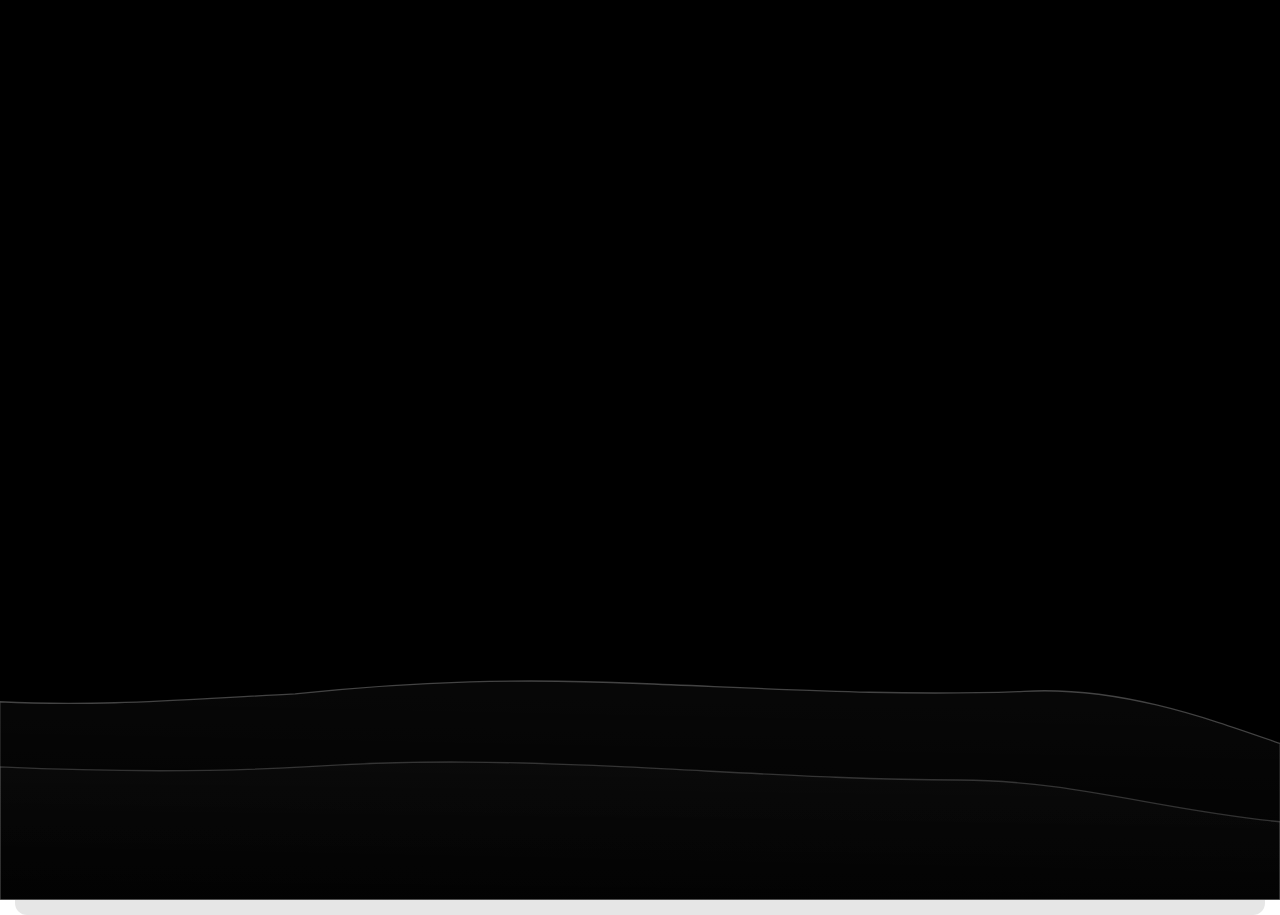
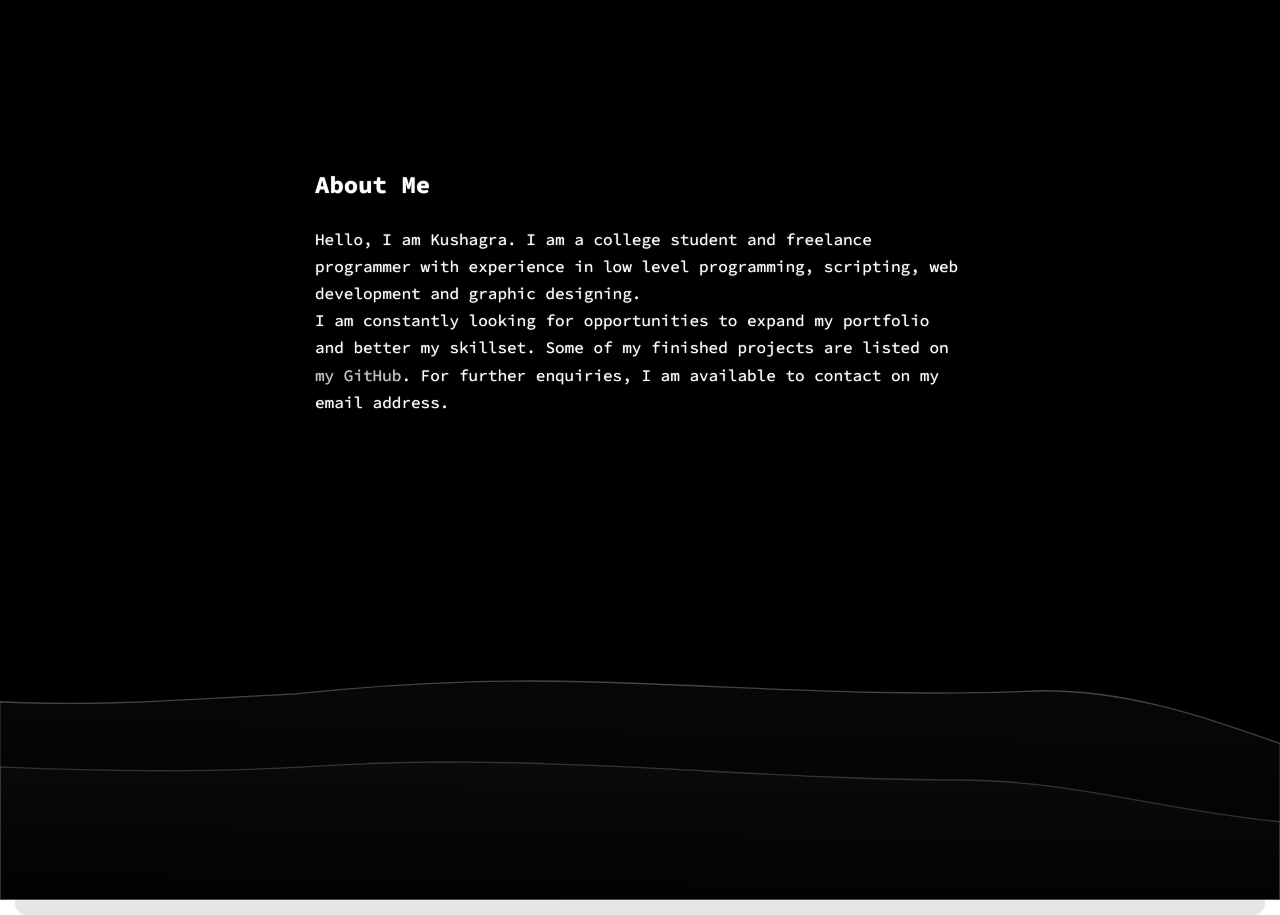
Before and after one commit to kuwushagra/kuwushagra.github.io, a Jekyll site: the page built from index.html, in a window 1280 px wide. Built offline with Jekyll 4.4.1, drawn with Linux system fonts in a browser that asks for light colours; some web fonts are replaced; a style sheet for code colours, icons or effects is not loaded.

Commit message:
Update default.html

```diff
--- a/_layouts/default.html
+++ b/_layouts/default.html
@@ -43,7 +43,11 @@
   height: 100vh;
   display: block;
 }
+
 #svg {
+    position: fixed;
+    inset: 0;
+    z-index: 9999;
     pointer-events: none;
 }
 
@@ -52,6 +56,10 @@
   pointer-events: all;
   transition: opacity 0.6s ease;
   filter: drop-shadow(0 0 6px rgba(255,255,255,0.35));
+}
+main {
+    position: relative;
+    z-index: 999;
 }
 </style>
 </head>
```
